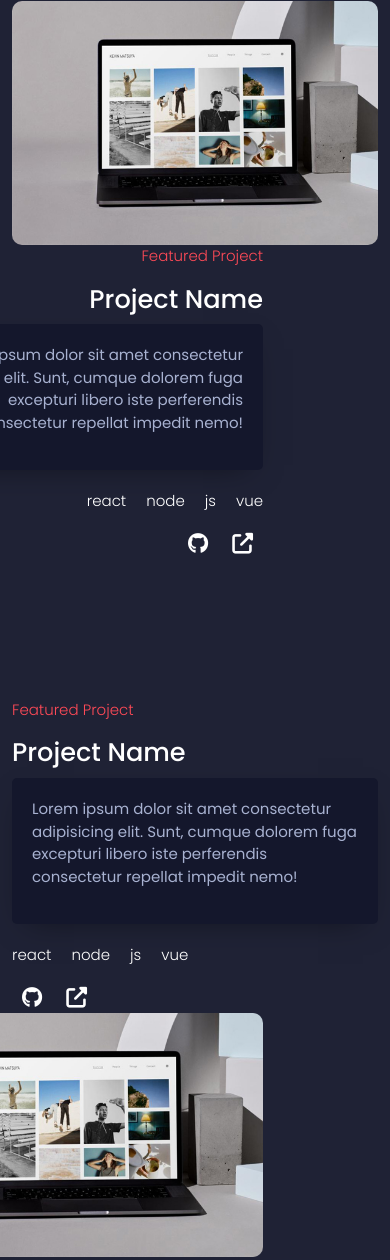
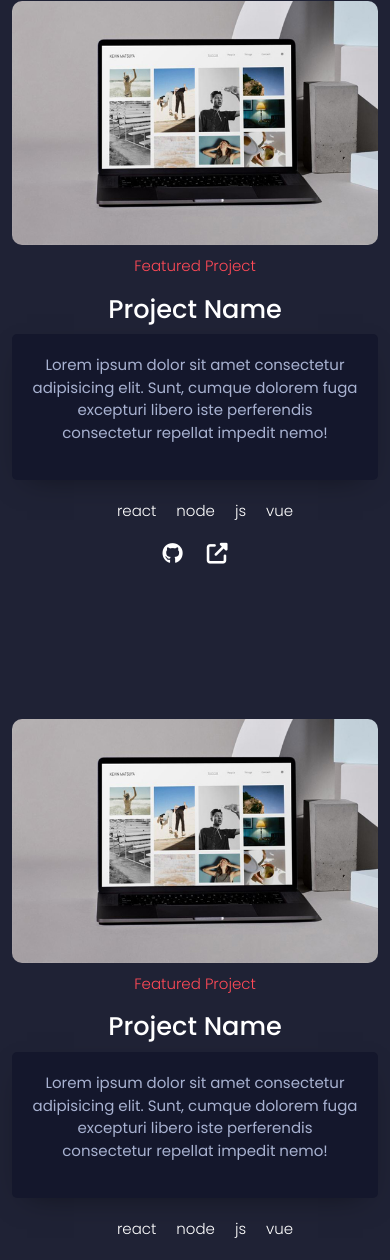
Before and after one commit to Rujay/My-Portfolio-Website, a plain HTML site: page index.html in a window 390 px wide. Shown: the part 2593-3853 px from the top of the page. Drawn offline with nearby package versions, Linux system fonts and the light colour scheme.

Commit message:
mobile responsive behavior was added to the projects section

```diff
--- a/css/style.css
+++ b/css/style.css
@@ -163,14 +163,19 @@ button.hamburger-menu {
     margin-left: 195px;
 }
 
-.info label {
+.info a {
     margin: 0;
     font-weight: 400;
     font-size: 14px;
+    cursor: pointer;
 }
 
-.info label + label {
+.info a + a {
     margin-left: 40px;
+}
+
+.info a label {
+    cursor: pointer;
 }
 
 .social {
@@ -410,6 +415,7 @@ button.hamburger-menu {
     z-index: -1;
 }
 
+
 .project-img {
     max-width: 600px;
     max-height: 400px;
@@ -420,20 +426,10 @@ button.hamburger-menu {
 
 .project-info {
     max-width: 495px;
-
+    text-align: right;
 
 }
-.project-content-right {
-    text-align: right;
-}
 
-.project-content-left {
-    text-align: left;
-}
-
-.right-item {
-    transform: translateX(-115px)
-}
 
 .featured {
     color: #ff4a57;
@@ -468,30 +464,38 @@ button.hamburger-menu {
     margin: 20px 0 10px;
     position: relative;
     padding: 0;
-}
-
-.tech-list-right {
     justify-content: flex-end;
 }
 
-.tech-list-left {
-    justify-content: flex-start;
-}
-
-.tech-list-right li {
+.project-tech-list li {
     margin: 0 0 5px 20px;
     font-weight: 300;
 }
 
-.tech-list-left li {
-    margin: 0 20px 5px 0;
-    font-weight: 300;
-}
 
 .project-item {
     margin-bottom: 140px;
 }
 
+@media (min-width: 991px) {
+    .pj-img {
+        transform: translateX(57px);
+    }
+
+    .pj-info {
+        transform: translateX(-57px);
+    }
+
+}
+@media (max-width: 991px) {
+    .project-info {
+        text-align: center;
+        margin: 10px auto;
+    }
+    .project-tech-list {
+        justify-content: center;
+    }
+}
 
 /* contact section */
 
--- a/index.html
+++ b/index.html
@@ -64,8 +64,8 @@
         <section class="banner" id="home">
             <div class="top-fixed d-flex">
                 <div class="info">
-                    <label>+44 7487385916</label>
-                    <label>rujayw14@gmail.com</label>
+                    <a href="tel:+447487385916"><label>+44 7487385916</label></a>
+                    <a href="mailto:rujayw14@gmail.com"><label>rujayw14@gmail.com</label></a>
                 </div>
                 <div class="social">
                     <a href="https://www.linkedin.com/in/rujay-whitehorne-680917190/" title="LinkedIn" target="_blank">
@@ -160,21 +160,22 @@
             <h2>My Work</h2>
             <!-- project 1 -->
             <div class="row align-items-center justify-content-center project-item">
-                <div class="col-lg-5">
+                <div class="col-lg-5 pj-img">
                     <div class="project-img">
                         <a href=""><img src="img/portfolio/test.jpg" alt="project 1"></a>
                     </div>
                 </div>
 
-                <div class="col-lg-5">
-                    <div class="project-info project-content-right right-item">
+
+                <div class="col-lg-5 pj-info">
+                    <div class="project-info">
                         <div>
                             <p class="featured">Featured Project</p>
                             <h3>Project Name</h3>
                             <div class="project-desc">
                                 <p>Lorem ipsum dolor sit amet consectetur adipisicing elit. Sunt, cumque dolorem fuga excepturi libero iste perferendis consectetur repellat impedit nemo!</p>
                             </div>
-                            <ul class="project-tech-list tech-list-right">
+                            <ul class="project-tech-list">
                                 <li>react</li>
                                 <li>node</li>
                                 <li>js</li>
@@ -191,16 +192,22 @@
 
             <!-- project 2 -->
             <div class="row align-items-center justify-content-center project-item">
+                <div class="col-lg-5 pj-img">
+                    <div class="project-img">
+                        <a href=""><img src="img/portfolio/test.jpg" alt="project 1"></a>
+                    </div>
+                </div>
 
-                <div class="col-lg-5">
-                    <div class="project-info project-content-left">
+
+                <div class="col-lg-5 pj-info">
+                    <div class="project-info">
                         <div>
                             <p class="featured">Featured Project</p>
                             <h3>Project Name</h3>
                             <div class="project-desc">
                                 <p>Lorem ipsum dolor sit amet consectetur adipisicing elit. Sunt, cumque dolorem fuga excepturi libero iste perferendis consectetur repellat impedit nemo!</p>
                             </div>
-                            <ul class="project-tech-list tech-list-left">
+                            <ul class="project-tech-list">
                                 <li>react</li>
                                 <li>node</li>
                                 <li>js</li>
@@ -211,12 +218,6 @@
                                 <a href="#"><i class="fas fa-external-link-alt"></i></a>
                             </div>
                         </div>
-                    </div>
-                </div>
-
-                <div class="col-lg-5 project-img-container">
-                    <div class="project-img right-item">
-                        <a href=""><img src="img/portfolio/test.jpg" alt="project 1"></a>
                     </div>
                 </div>
             </div>
@@ -241,7 +242,7 @@
 
                 <a href="mailto:rujayw14@gmail.com">Email Me</a>
                 <a href="tel:+447487385916">Call Me</a>
-                <p style="margin-top:15px">0748-738-5916</p>
+                <p style="margin-top:15px">+44 748-738-5916</p>
             </div>
         </div>
     </section>
```
